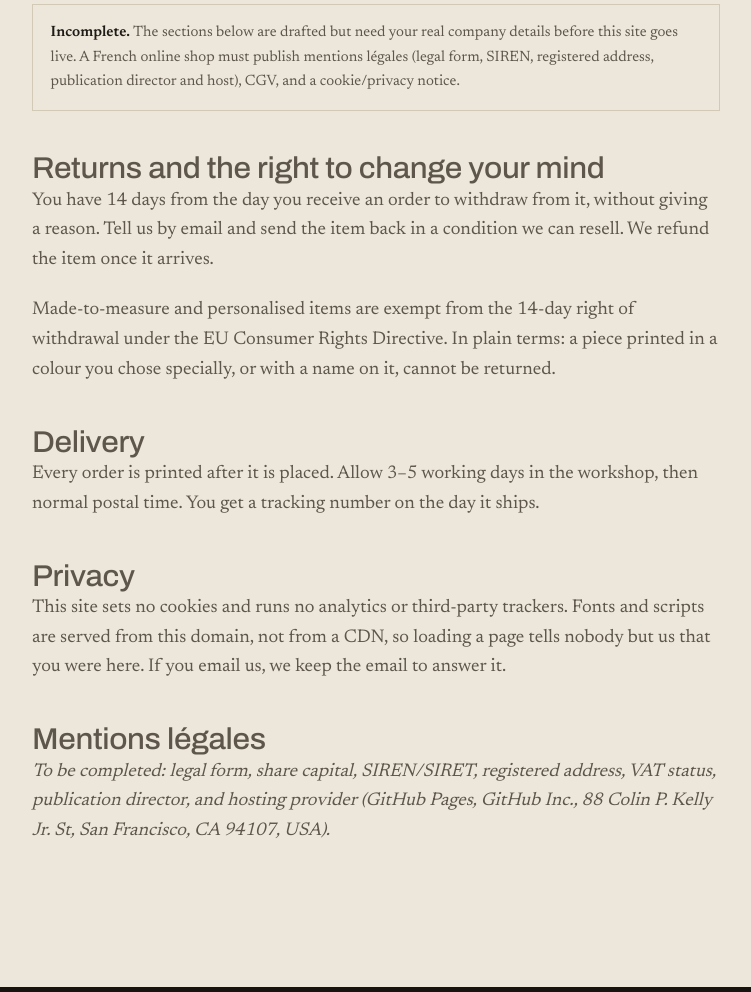
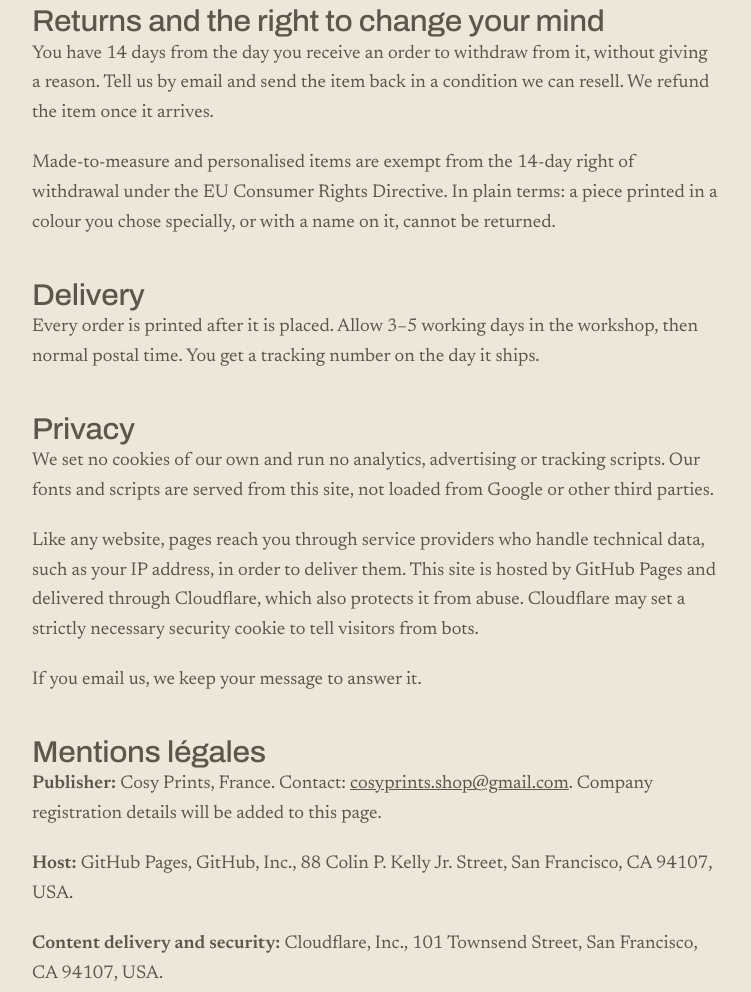
Before and after one commit to cosyprintsshop-dotcom/cosyprintsshop-dotcom.github.io, a plain HTML site: page legal/index.html in a window 1280 px wide. Shown: the part 373-1365 px from the top of the page, without its empty margins (32-783 px from the left). Drawn offline with Linux system fonts and the light colour scheme.

Commit message:
Make the legal page accurate and written for customers
Needs explicit approval before merge: this changes legal text.

Privacy: the page said fonts and scripts were "not from a CDN" and that a
visit "tells nobody but us". Both untrue: Cloudflare proxies every request
and adds its own scripts, and GitHub Pages serves the files. It now names
both, says what they handle (technical data such as IP addresses), and that
Cloudflare may set a strictly necessary security cookie. "No cookies" is now
"no cookies of our own".

Internal notes: visitors were shown "Incomplete... need your real company
details before this site goes live" and "To be completed: legal form, share
capital, SIREN...". Removed. Mentions légales now list the publisher and
contact email, the host (GitHub) and Cloudflare, and say company registration
details will be added.

Returns and delivery wording is unchanged.

Co-Authored-By: Claude Opus 5.5 <noreply@anthropic.com>

```diff
--- a/legal/index.html
+++ b/legal/index.html
@@ -34,9 +34,7 @@
       <h1 class="display h2 shead__title lines"><span class="l"><span>Terms, returns and privacy</span></span></h1>
     </div>
     <div class="prose" style="max-width:66ch">
-      <div class="notice"><strong>Incomplete.</strong> The sections below are drafted but need your real company details before this site goes live. A French online shop must publish mentions légales (legal form, SIREN, registered address, publication director and host), CGV, and a cookie/privacy notice.</div>
-
-      <h2 class="h3" style="margin-top:2.5rem">Returns and the right to change your mind</h2>
+      <h2 class="h3">Returns and the right to change your mind</h2>
       <p>You have 14 days from the day you receive an order to withdraw from it, without giving a reason. Tell us by email and send the item back in a condition we can resell. We refund the item once it arrives.</p>
       <p>Made-to-measure and personalised items are exempt from the 14-day right of withdrawal under the EU Consumer Rights Directive. In plain terms: a piece printed in a colour you chose specially, or with a name on it, cannot be returned.</p>
 
@@ -44,10 +42,14 @@
       <p>Every order is printed after it is placed. Allow 3–5 working days in the workshop, then normal postal time. You get a tracking number on the day it ships.</p>
 
       <h2 class="h3" style="margin-top:2.5rem">Privacy</h2>
-      <p>This site sets no cookies and runs no analytics or third-party trackers. Fonts and scripts are served from this domain, not from a CDN, so loading a page tells nobody but us that you were here. If you email us, we keep the email to answer it.</p>
+      <p>We set no cookies of our own and run no analytics, advertising or tracking scripts. Our fonts and scripts are served from this site, not loaded from Google or other third parties.</p>
+      <p>Like any website, pages reach you through service providers who handle technical data, such as your IP address, in order to deliver them. This site is hosted by GitHub Pages and delivered through Cloudflare, which also protects it from abuse. Cloudflare may set a strictly necessary security cookie to tell visitors from bots.</p>
+      <p>If you email us, we keep your message to answer it.</p>
 
       <h2 class="h3" style="margin-top:2.5rem">Mentions légales</h2>
-      <p><em>To be completed: legal form, share capital, SIREN/SIRET, registered address, VAT status, publication director, and hosting provider (GitHub Pages, GitHub Inc., 88 Colin P. Kelly Jr. St, San Francisco, CA 94107, USA).</em></p>
+      <p><strong>Publisher:</strong> Cosy Prints, France. Contact: <a href="mailto:cosyprints.shop@gmail.com">cosyprints.shop@gmail.com</a>. Company registration details will be added to this page.</p>
+      <p><strong>Host:</strong> GitHub Pages, GitHub, Inc., 88 Colin P. Kelly Jr. Street, San Francisco, CA 94107, USA.</p>
+      <p><strong>Content delivery and security:</strong> Cloudflare, Inc., 101 Townsend Street, San Francisco, CA 94107, USA.</p>
     </div>
   </div>
 </section>
```
Also changed, not shown: 1 other file.
